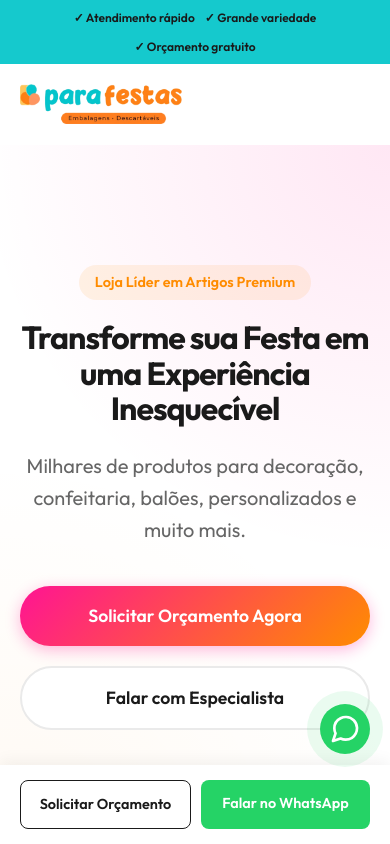
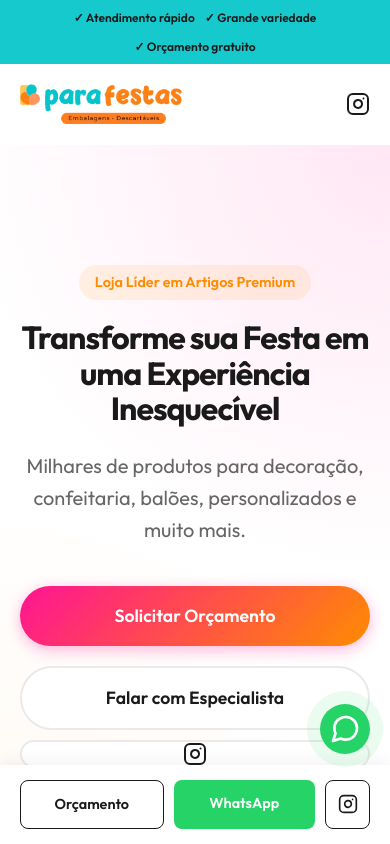
Before and after one commit to oficialparafestas/Parafestas, a website built with Vite: page index.html in a window 390 px wide. Shown: the top 844 px of the page. Built offline with nearby package versions, Linux system fonts and the light colour scheme.

Commit message:
Removidos emojis do rodapé e adicionados ícones do Instagram próximos ao WhatsApp

```diff
--- a/index.html
+++ b/index.html
@@ -65,7 +65,12 @@
           <a href="#galeria">Galeria</a>
           <a href="#faq">FAQ</a>
         </nav>
-        <a href="#" class="btn-primary header-cta" data-action="whatsapp">Falar no WhatsApp</a>
+        <div style="display: flex; gap: 15px; align-items: center;">
+          <a href="https://www.instagram.com/parafestasoficial/" target="_blank" aria-label="Instagram" style="color: var(--color-dark); display: flex; align-items: center;">
+            <svg width="24" height="24" viewBox="0 0 24 24" fill="none" stroke="currentColor" stroke-width="2" stroke-linecap="round" stroke-linejoin="round"><rect x="2" y="2" width="20" height="20" rx="5" ry="5"></rect><path d="M16 11.37A4 4 0 1 1 12.63 8 4 4 0 0 1 16 11.37z"></path><line x1="17.5" y1="6.5" x2="17.51" y2="6.5"></line></svg>
+          </a>
+          <a href="#" class="btn-primary header-cta" data-action="whatsapp">Falar no WhatsApp</a>
+        </div>
       </div>
     </header>
 
@@ -77,8 +82,13 @@
           <h1 class="hero-headline">Transforme sua Festa em uma Experiência Inesquecível</h1>
           <p class="hero-subheadline">Milhares de produtos para decoração, confeitaria, balões, personalizados e muito mais.</p>
           <div class="hero-ctas">
-            <a href="#orcamento" class="btn-primary btn-large" data-action="hero-cta">Solicitar Orçamento Agora</a>
-            <a href="#" class="btn-secondary btn-large" data-action="whatsapp">Falar com Especialista</a>
+            <a href="#orcamento" class="btn-primary btn-large" data-action="hero-cta">Solicitar Orçamento</a>
+            <div style="display: flex; gap: 10px; flex-wrap: wrap; justify-content: center;">
+              <a href="#" class="btn-secondary btn-large" data-action="whatsapp">Falar com Especialista</a>
+              <a href="https://www.instagram.com/parafestasoficial/" target="_blank" class="btn-secondary btn-large" style="display: flex; align-items: center; justify-content: center; padding: 0 20px;" aria-label="Instagram">
+                <svg width="24" height="24" viewBox="0 0 24 24" fill="none" stroke="currentColor" stroke-width="2" stroke-linecap="round" stroke-linejoin="round"><rect x="2" y="2" width="20" height="20" rx="5" ry="5"></rect><path d="M16 11.37A4 4 0 1 1 12.63 8 4 4 0 0 1 16 11.37z"></path><line x1="17.5" y1="6.5" x2="17.51" y2="6.5"></line></svg>
+              </a>
+            </div>
           </div>
 
 
@@ -251,9 +261,9 @@
         </div>
         <div class="footer-contact">
           <h3>Contato</h3>
-          <p>📞 +55 94 99126-2090</p>
-          <p>✉️ parafestasdescartaveis@gmail.com</p>
-          <p>📷 <a href="https://www.instagram.com/parafestasoficial/" target="_blank" style="color: inherit; text-decoration: none;">@parafestasoficial</a></p>
+          <p>+55 94 99126-2090</p>
+          <p>parafestasdescartaveis@gmail.com</p>
+          <p><a href="https://www.instagram.com/parafestasoficial/" target="_blank" style="color: inherit; text-decoration: none;">@parafestasoficial</a></p>
           <p>CNPJ: 56.938.918/0001-30</p>
         </div>
       </div>
@@ -265,8 +275,11 @@
     </footer>
 
     <div class="mobile-bottom-cta">
-      <a href="#orcamento" class="btn-mobile-outline">Solicitar Orçamento</a>
-      <a href="#" class="btn-mobile-solid" data-action="whatsapp">Falar no WhatsApp</a>
+      <a href="#orcamento" class="btn-mobile-outline">Orçamento</a>
+      <a href="#" class="btn-mobile-solid" data-action="whatsapp">WhatsApp</a>
+      <a href="https://www.instagram.com/parafestasoficial/" target="_blank" class="btn-mobile-outline" style="flex: 0 0 auto; width: 45px; display: flex; align-items: center; justify-content: center; padding: 0;" aria-label="Instagram">
+        <svg width="20" height="20" viewBox="0 0 24 24" fill="none" stroke="currentColor" stroke-width="2" stroke-linecap="round" stroke-linejoin="round"><rect x="2" y="2" width="20" height="20" rx="5" ry="5"></rect><path d="M16 11.37A4 4 0 1 1 12.63 8 4 4 0 0 1 16 11.37z"></path><line x1="17.5" y1="6.5" x2="17.51" y2="6.5"></line></svg>
+      </a>
     </div>
 
     <a href="#" class="floating-whatsapp" aria-label="Falar no WhatsApp" data-action="whatsapp">
```
